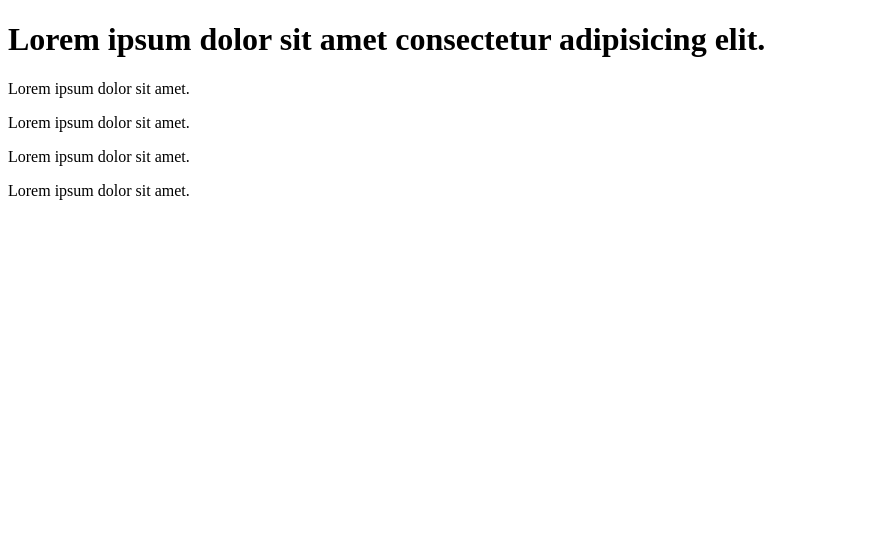
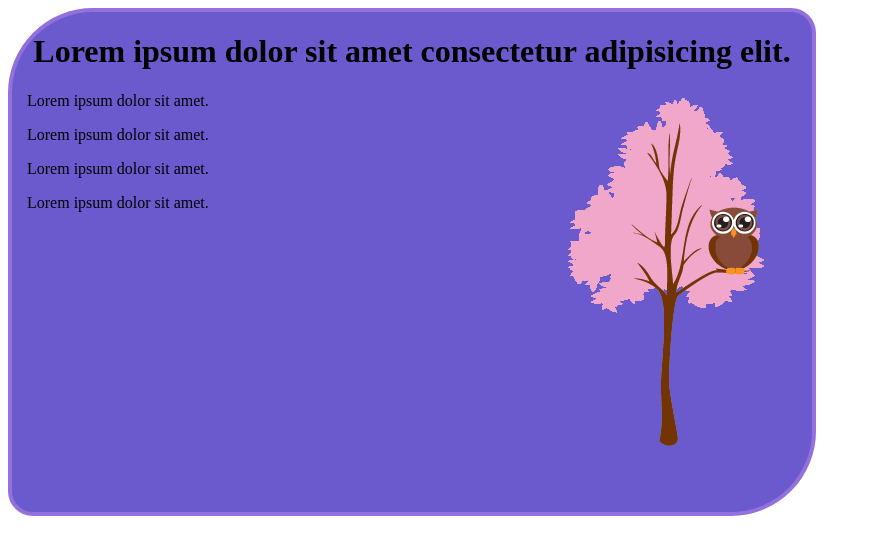
Before and after one commit to samxalaliyev/css-task, a plain HTML site: page index.html in a window 1280 px wide. Shown: the whole page, without its empty margins (0-871 px from the left). Drawn offline with Linux system fonts and the light colour scheme; the site is published under a folder, as on GitHub Pages, so addresses that start at the root find nothing.

Commit message:
initial commit

```diff
--- a/assets/css/style.css
+++ b/assets/css/style.css
@@ -1,5 +1,5 @@
 .box{
-    background-image: url(/assets/image/img_tree.png);
+    background-image: url("../image/img_tree.png");
     background-color: slateblue;
     background-repeat: no-repeat;
     background-position: right;
--- a/index.html
+++ b/index.html
@@ -4,7 +4,7 @@
     <meta charset="UTF-8">
     <meta http-equiv="X-UA-Compatible" content="IE=edge">
     <meta name="viewport" content="width=d., initial-scale=1.0">
-    <link rel="stylesheet" href="/assets/css/style.css">
+    <link rel="stylesheet" href="./assets/css/style.css">
     <title>Document</title>
 </head>
 <body>
```
